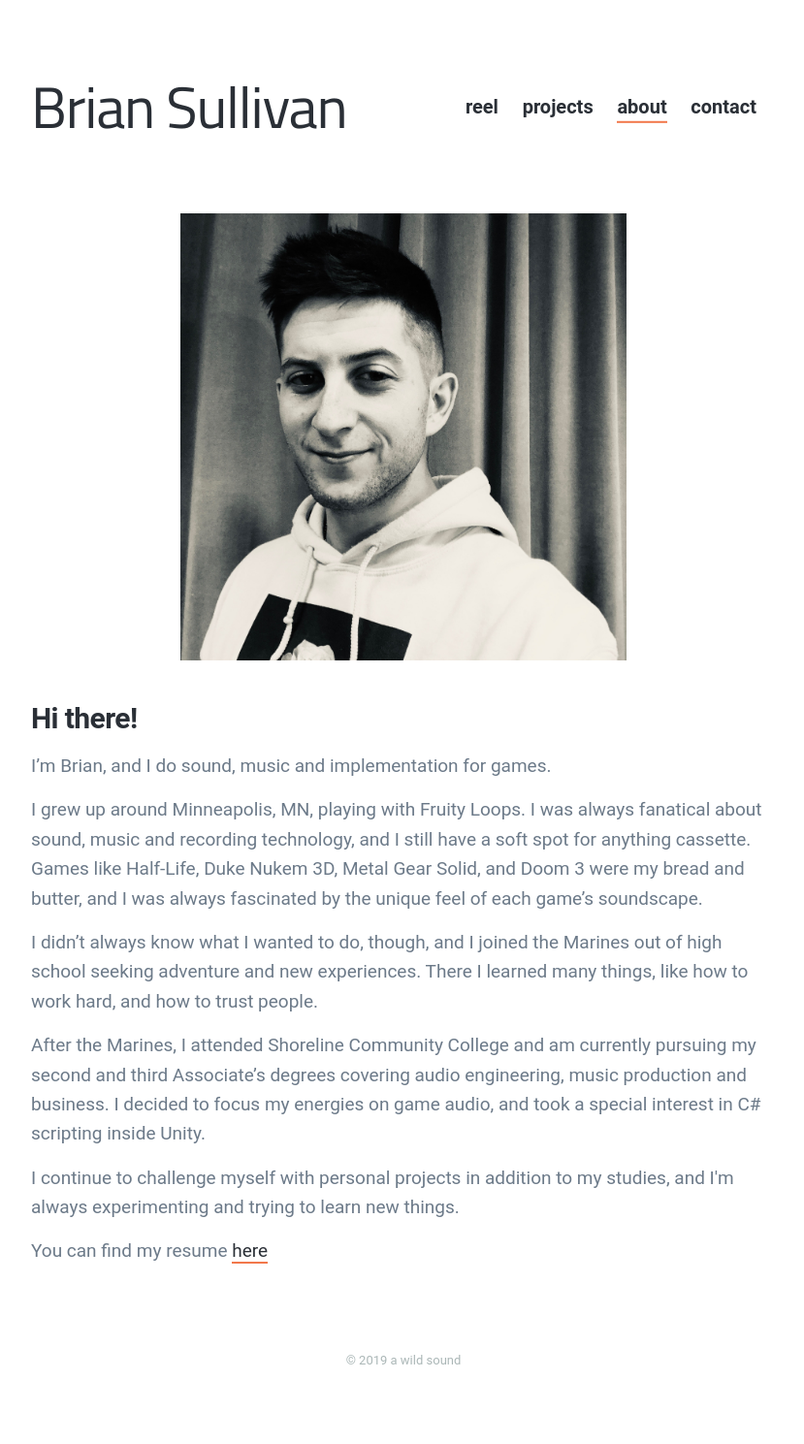
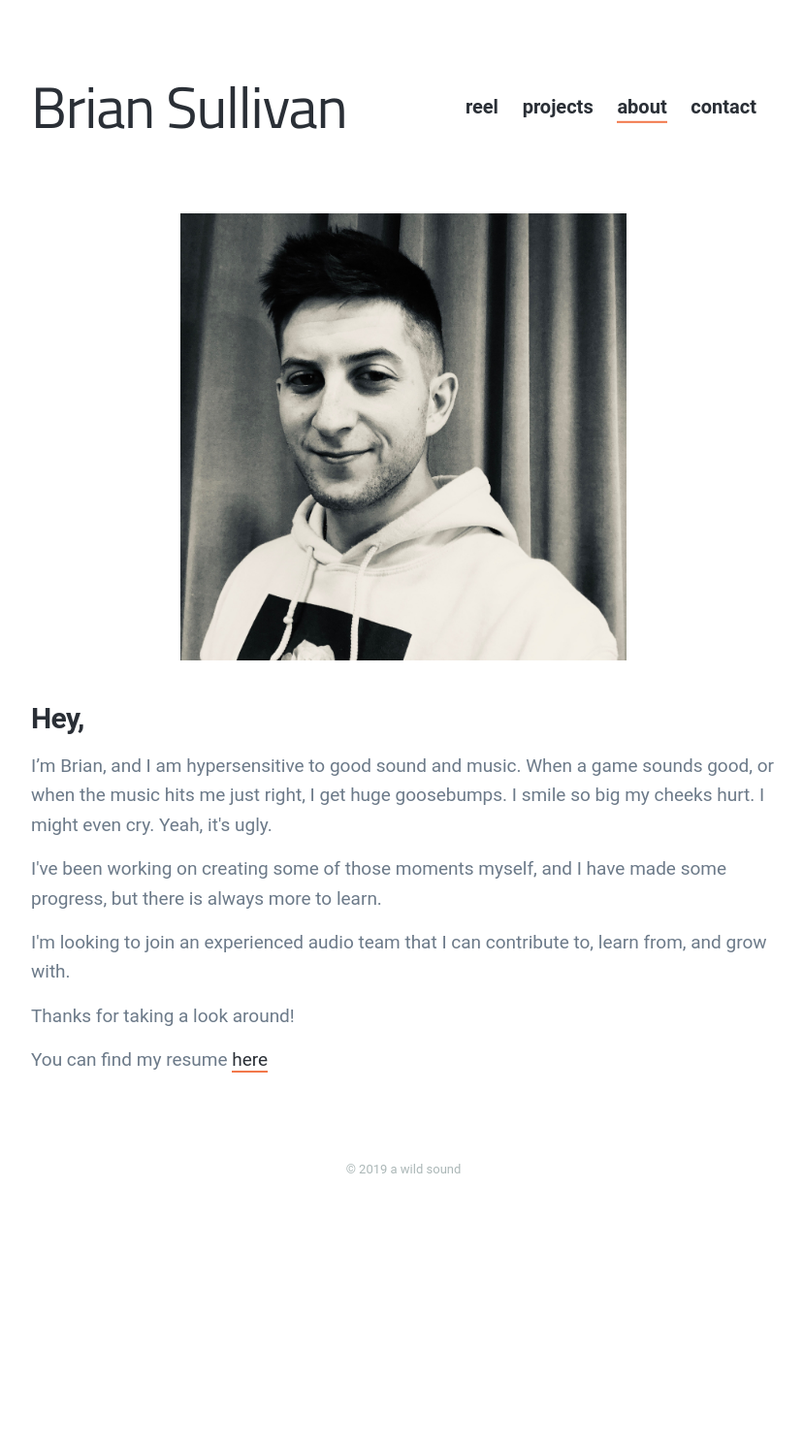
Before and after one commit to sullivbx/awildsound.com, a Jekyll site: the page about.html, which Jekyll copies as it is, in a window 1280 px wide. Shown: the whole page at 97% size, without its empty margins (224-1053 px from the left). Built offline with Jekyll 4.4.1, drawn with Linux system fonts in a browser that asks for light colours; nearby versions of some CDN libraries; after the commit the page ends 1292 px from its top, so only the background shows below that.

Commit message:
updated bio, lowercase reversion

```diff
--- a/_config.yml
+++ b/_config.yml
@@ -1,4 +1,4 @@
-site: Brian Sullivan - Sound | Music | Implementation
+site: brian sullivan - sound | music | implementation
 
 collections:
   pages:
--- a/_data/settings.yml
+++ b/_data/settings.yml
@@ -1,5 +1,5 @@
 basic_settings:
-  site_title: Brian Sullivan
+  site_title: brian sullivan
   favicon_image: /images/favicon.png
 
 header_settings:
--- a/about.html
+++ b/about.html
@@ -156,15 +156,12 @@
 
 	<div class="about">
 
-		<h3 id="hi-there">Hi there!</h3>
+		<h3 id="hi-there">Hey,</h3>
 
-		<p>I’m Brian, and I do sound, music and implementation for games.</p>
-
-		<p>I grew up around Minneapolis, MN, playing with Fruity Loops. I was always fanatical about sound, music and recording technology, and I still have a soft spot for anything cassette. Games like Half-Life, Duke Nukem 3D, Metal Gear Solid, and Doom 3 were my bread and butter, and I was always fascinated by the unique feel of each game’s soundscape.</p>
-		<p>I didn’t always know what I wanted to do, though, and I joined the Marines out of high school seeking adventure and new experiences. There I learned many things, like how to work hard, and how to trust people.</p>
-		<p>After the Marines, I attended Shoreline Community College and am currently pursuing my second and third Associate’s degrees covering audio engineering, music production and business. I decided to focus my energies on game audio, and took a special interest in C# scripting inside Unity.</p>
-		<p>I continue to challenge myself with personal projects in addition to my studies, and I'm always experimenting and trying to learn new things.</p>
-
+		<p>I’m Brian, and I am hypersensitive to good sound and music. When a game sounds good, or when the music hits me just right, I get huge goosebumps. I smile so big my cheeks hurt. I might even cry. Yeah, it's ugly.</p>
+		<p>I've been working on creating some of those moments myself, and I have made some progress, but there is always more to learn.</p>
+		<p>I'm looking to join an experienced audio team that I can contribute to, learn from, and grow with.</p>
+		<p>Thanks for taking a look around!</p>
 
 		<p>You can find my resume <a href="https://drive.google.com/file/d/1ROdXuezO8iRA-L-smxuBjXW7kePg-uNh/view?usp=sharing">here</a></p>
 
--- a/index.html
+++ b/index.html
@@ -1,6 +1,6 @@
 ---
 layout: default
-title: Brian Sullivan
+title: brian sullivan
 description: Sound, music & implementation for games.
 featured_image: /images/social_project_2dgk.jpg
 ---
```
